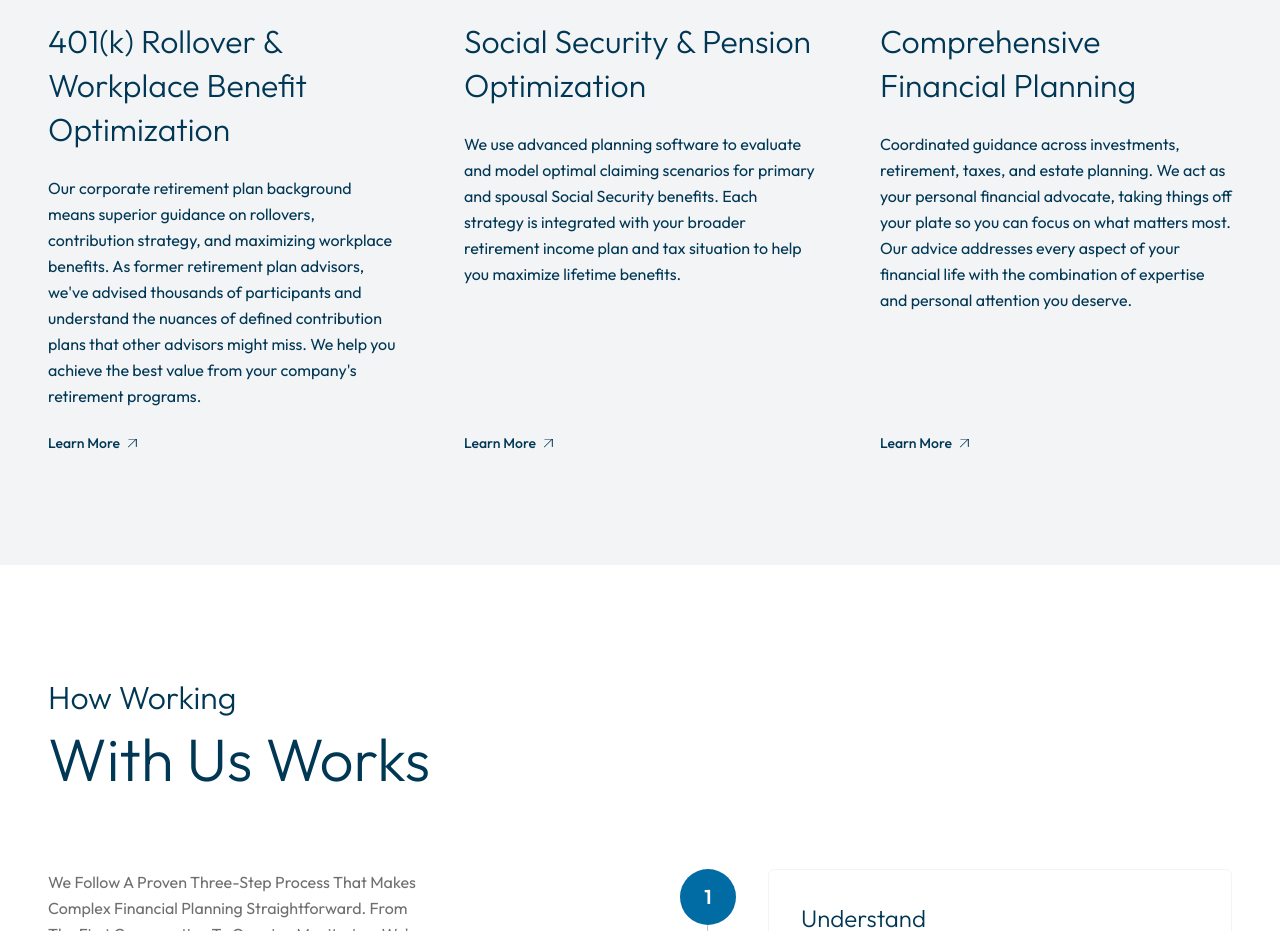
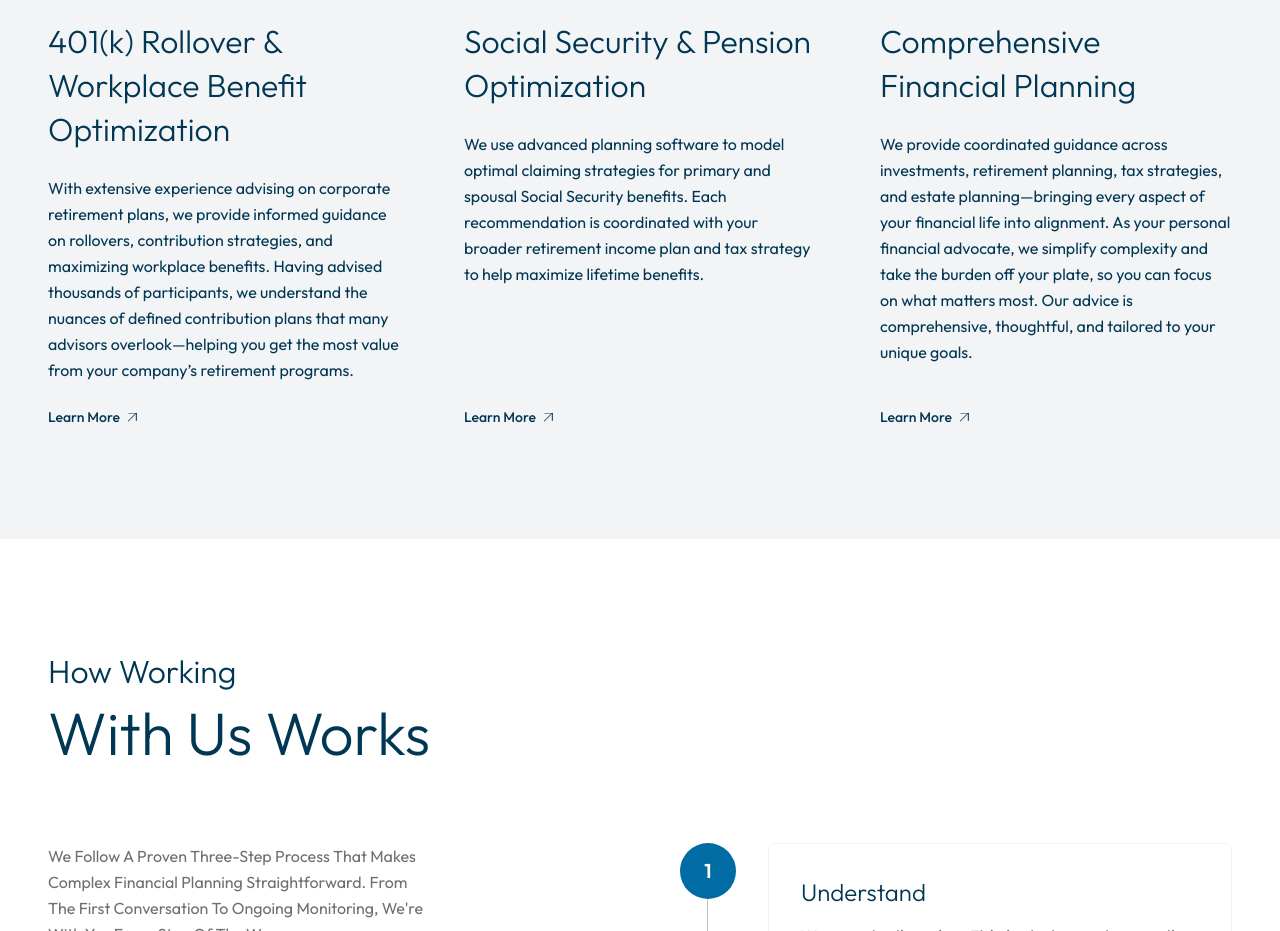
Before and after one commit to stephen588/pointoak, a Next.js app: page / in a window 1280 px wide. Shown: the part 3200-4131 px from the top of the page. Built offline with nearby package versions, Linux system fonts and the light colour scheme.

Commit message:
Services: copy updates for 401k, Social Security, comprehensive planning descriptions

```diff
--- a/components/Services.tsx
+++ b/components/Services.tsx
@@ -22,17 +22,17 @@ const services = [
   {
     title: "401(k) Rollover & Workplace Benefit Optimization",
     description:
-      "Our corporate retirement plan background means superior guidance on rollovers, contribution strategy, and maximizing workplace benefits. As former retirement plan advisors, we've advised thousands of participants and understand the nuances of defined contribution plans that other advisors might miss. We help you achieve the best value from your company's retirement programs.",
+      "With extensive experience advising on corporate retirement plans, we provide informed guidance on rollovers, contribution strategies, and maximizing workplace benefits. Having advised thousands of participants, we understand the nuances of defined contribution plans that many advisors overlook\u2014helping you get the most value from your company\u2019s retirement programs.",
   },
   {
     title: "Social Security & Pension Optimization",
     description:
-      "We use advanced planning software to evaluate and model optimal claiming scenarios for primary and spousal Social Security benefits. Each strategy is integrated with your broader retirement income plan and tax situation to help you maximize lifetime benefits.",
+      "We use advanced planning software to model optimal claiming strategies for primary and spousal Social Security benefits. Each recommendation is coordinated with your broader retirement income plan and tax strategy to help maximize lifetime benefits.",
   },
   {
     title: "Comprehensive Financial Planning",
     description:
-      "Coordinated guidance across investments, retirement, taxes, and estate planning. We act as your personal financial advocate, taking things off your plate so you can focus on what matters most. Our advice addresses every aspect of your financial life with the combination of expertise and personal attention you deserve.",
+      "We provide coordinated guidance across investments, retirement planning, tax strategies, and estate planning\u2014bringing every aspect of your financial life into alignment. As your personal financial advocate, we simplify complexity and take the burden off your plate, so you can focus on what matters most. Our advice is comprehensive, thoughtful, and tailored to your unique goals.",
   },
 ];
 
```
